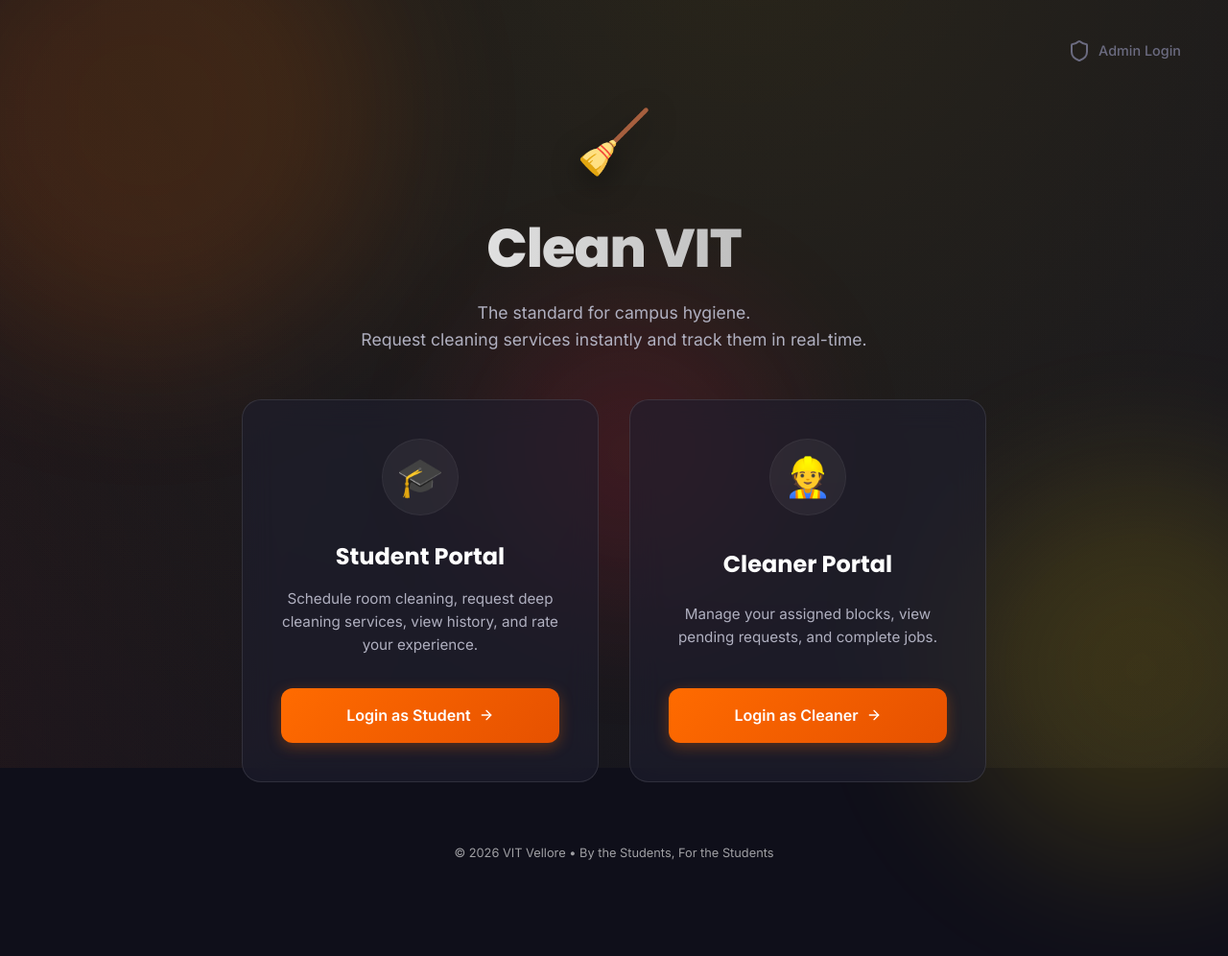
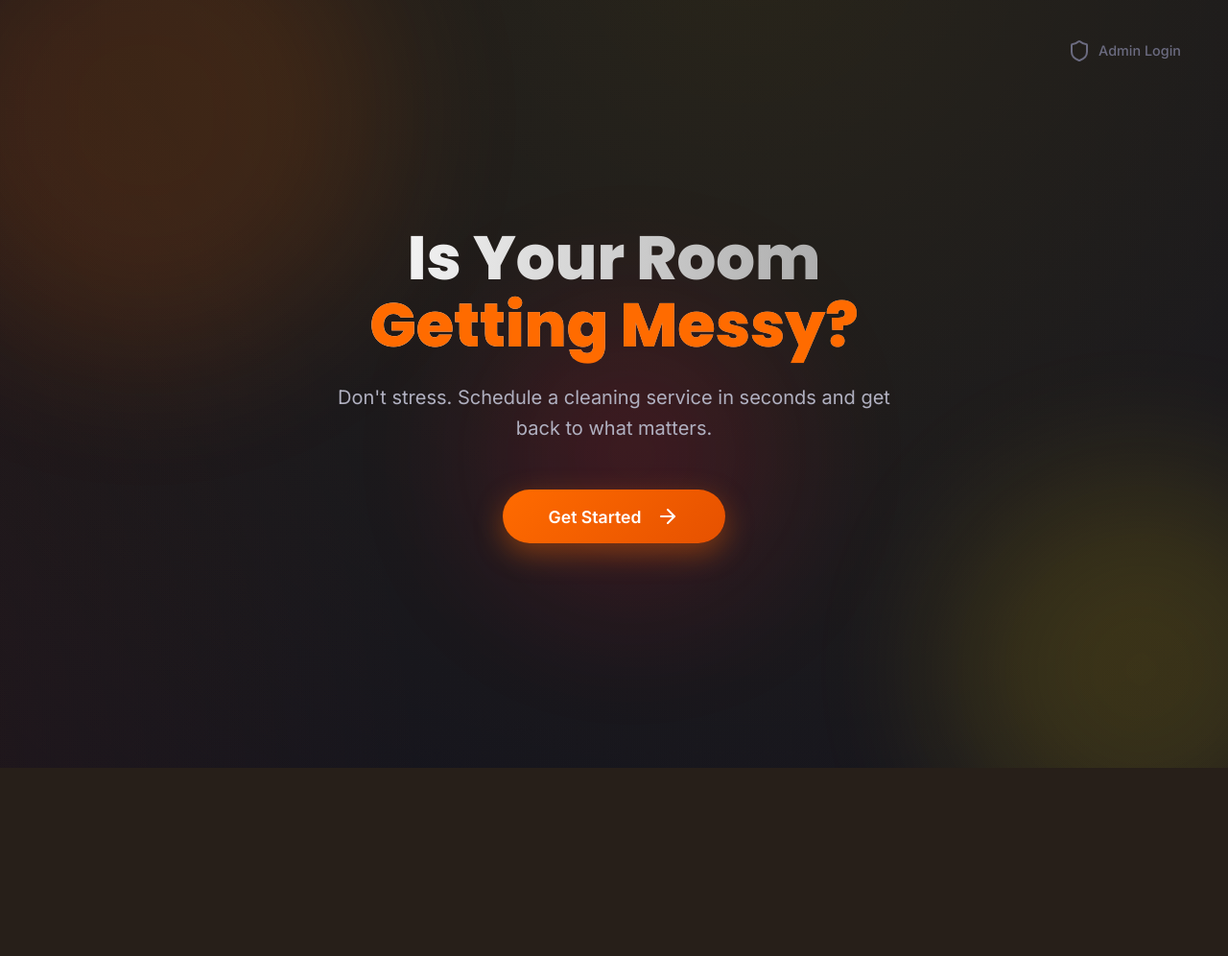
Before and after one commit to Sujal-Mishra/cleanvit, a Flask app: page / in a window 1280 px wide. Shown: the whole page at 96% size. After the commit the page ends 800 px from the top, so only its background shows below. Run offline with Flask 3, Linux system fonts and the light colour scheme.

Commit message:
UI: Add interactive landing overlay to index.html

```diff
--- a/templates/index.html
+++ b/templates/index.html
@@ -252,7 +252,25 @@
     <div class="orb orb-3"></div>
 
     <div class="startup-container">
-        <div class="main-container">
+        <!-- Initial Hero Landing -->
+        <div id="landing-hero" style="text-align: center; max-width: 800px; padding: 2rem;">
+            <h1
+                style="font-size: 4rem; font-weight: 800; line-height: 1.1; margin-bottom: 1.5rem; background: linear-gradient(to right, #ffffff, #a0a0a0); -webkit-background-clip: text; -webkit-text-fill-color: transparent;">
+                Is Your Room <br> <span style="color: var(--primary); -webkit-text-fill-color: var(--primary);">Getting
+                    Messy?</span>
+            </h1>
+            <p
+                style="font-size: 1.25rem; color: var(--text-secondary); margin-bottom: 3rem; max-width: 600px; margin-left: auto; margin-right: auto;">
+                Don't stress. Schedule a cleaning service in seconds and get back to what matters.
+            </p>
+            <button onclick="showPortals()" class="btn btn-primary"
+                style="font-size: 1.1rem; padding: 1rem 3rem; border-radius: 50px; box-shadow: 0 10px 30px rgba(255, 107, 0, 0.4);">
+                Get Started <i data-lucide="arrow-right" style="margin-left: 8px;"></i>
+            </button>
+        </div>
+
+        <!-- Main Portal Content (Hidden initially) -->
+        <div id="main-content" class="main-container" style="display: none; opacity: 0; transition: opacity 0.5s ease;">
             <div class="hero-section">
                 <div style="font-size: 4rem; margin-bottom: 1rem; text-shadow: 0 10px 30px rgba(0,0,0,0.5);">🧹</div>
                 <h1
@@ -299,6 +317,27 @@
 
     <script>
         lucide.createIcons();
+
+        function showPortals() {
+            const hero = document.getElementById('landing-hero');
+            const main = document.getElementById('main-content');
+
+            hero.style.opacity = '0';
+            hero.style.transform = 'translateY(-20px)';
+            hero.style.transition = 'all 0.5s ease';
+
+            setTimeout(() => {
+                hero.style.display = 'none';
+                main.style.display = 'block';
+                // Trigger reflow
+                void main.offsetWidth;
+                main.style.opacity = '1';
+
+                // Re-animate orbs
+                document.querySelector('.orb-1').style.top = '-5%';
+                document.querySelector('.orb-2').style.bottom = '-5%';
+            }, 500);
+        }
     </script>
 </body>
 
```
